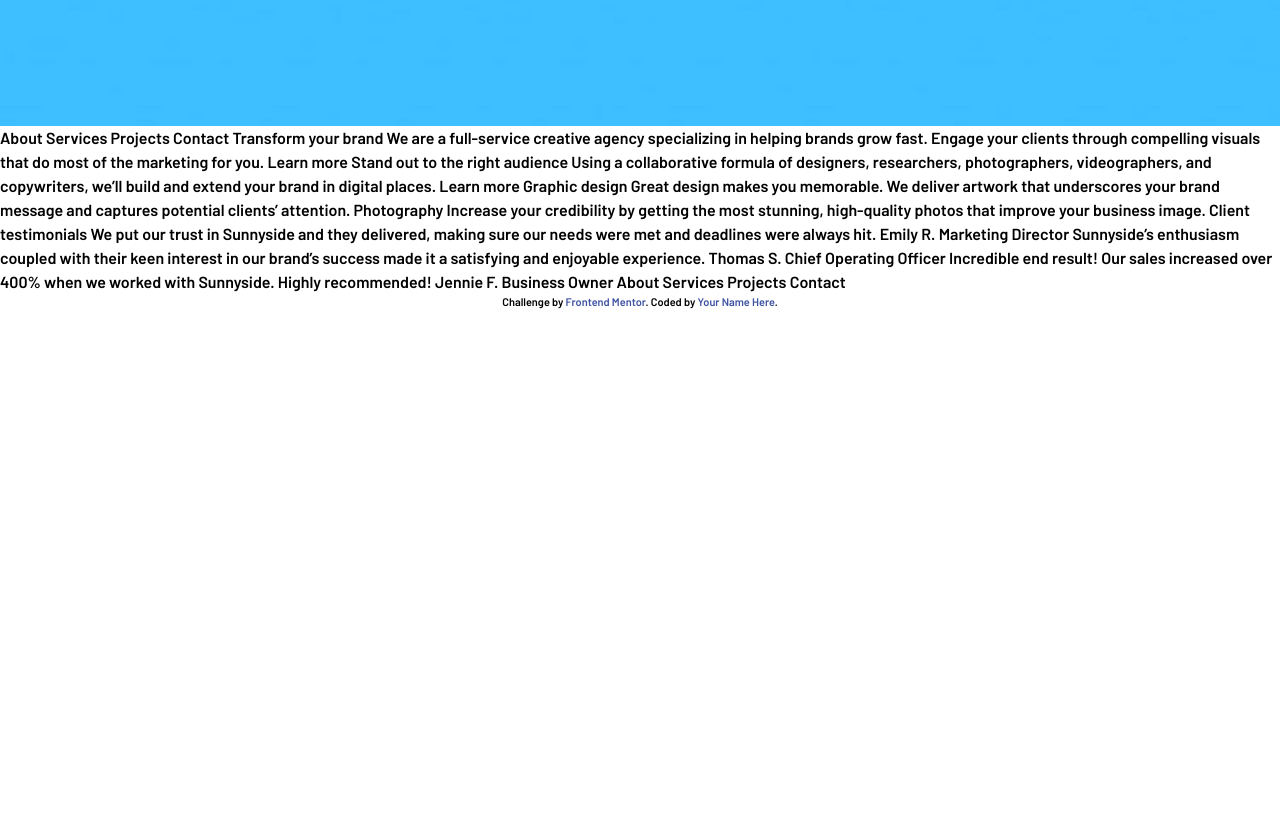
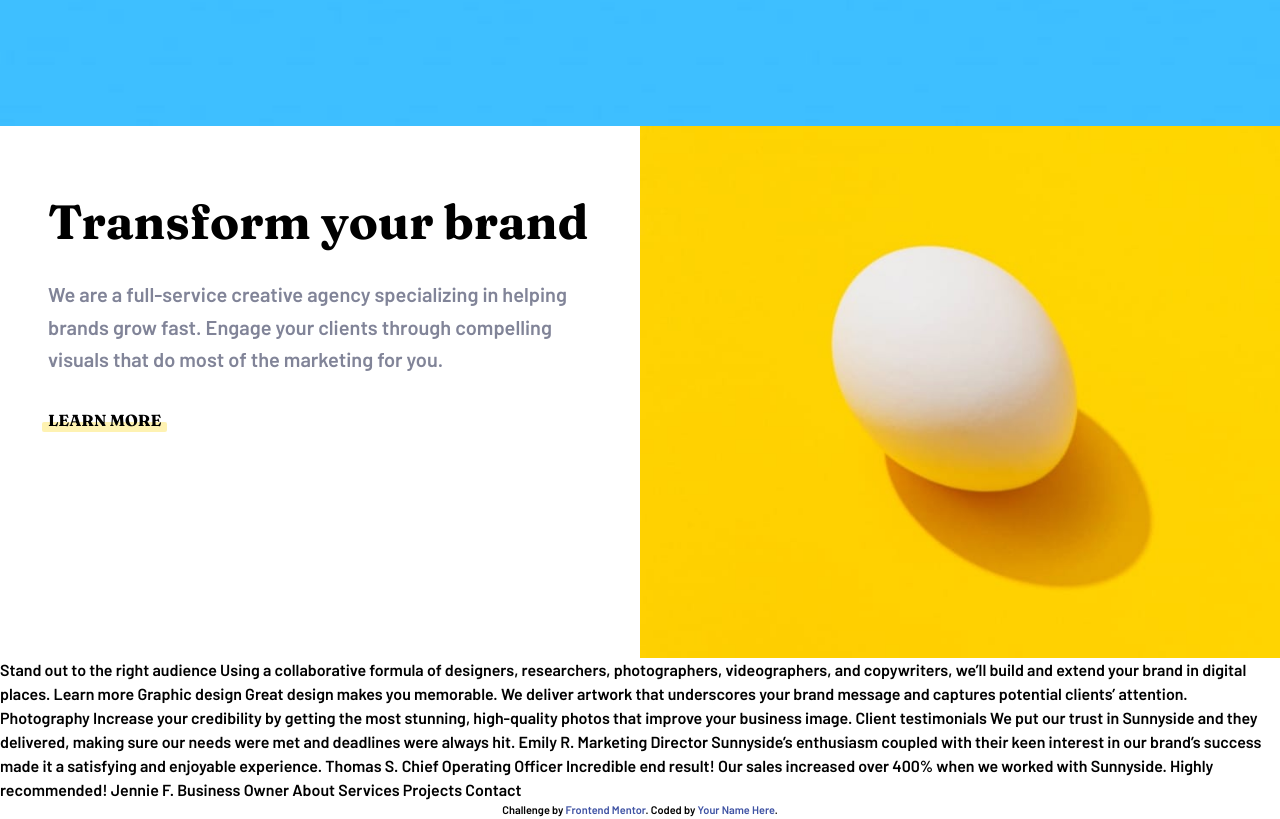
Before and after one commit to FHU/CIS367-FA23-lab1, a website: page index.html in a window 1280 px wide. Shown: the part 700-1519 px from the top of the page. Before the commit the page ends 1011 px from the top, so only its background shows below. Drawn offline with Linux system fonts and the light colour scheme.

Commit message:
Work from Monday

```diff
--- a/index.html
+++ b/index.html
@@ -31,18 +31,30 @@
 
   </section>
 
-  About
+  <!--
+    About
   Services
   Projects
-  Contact
+  Contact -->
 
+  <!-- <div class="container m-auto"> -->
+  <section class="two flex flex-col bg-white lg:flex-row-reverse">
+    <div class="lg:w-1/2 content-stretch object-cover">
+      <img src="images/mobile/image-transform.jpg" alt="" class="w-full" >
+    </div>
+    <div class="lg:w-1/2 p-12 text-center lg:text-left">
+      <h2 class="font-serif text-5xl pt-6 "> Transform your brand</h2>
+      <p class="py-8 text-xl leading-relaxed text-dark-grayish-blue">
+        We are a full-service creative agency specializing in helping brands grow fast.
+        Engage your clients through compelling visuals that do most of the marketing for you.
+      </p>
 
-  Transform your brand
+      <a href="" class="btn uppercase font-serif "> Learn more </a>
 
-  We are a full-service creative agency specializing in helping brands grow fast.
-  Engage your clients through compelling visuals that do most of the marketing for you.
+    </div>
+  </section>
 
-  Learn more
+<!-- </div> -->
 
   Stand out to the right audience
 
--- a/input.css
+++ b/input.css
@@ -3,3 +3,24 @@
 @tailwind base;
 @tailwind components;
 @tailwind utilities;
+
+
+.btn {
+    position: relative;
+    z-index:1
+}
+
+.btn::after {
+    content: '';
+    position: absolute;
+
+    width: 110%;
+    height: 10px;
+    background-color: hsl(51, 100%, 49%);
+    opacity: 0.3;
+    bottom: -2px;
+    left:-5%;
+    z-index: -1;
+    border-radius: 2px;
+
+}
```
Also changed, not shown: output.css.
